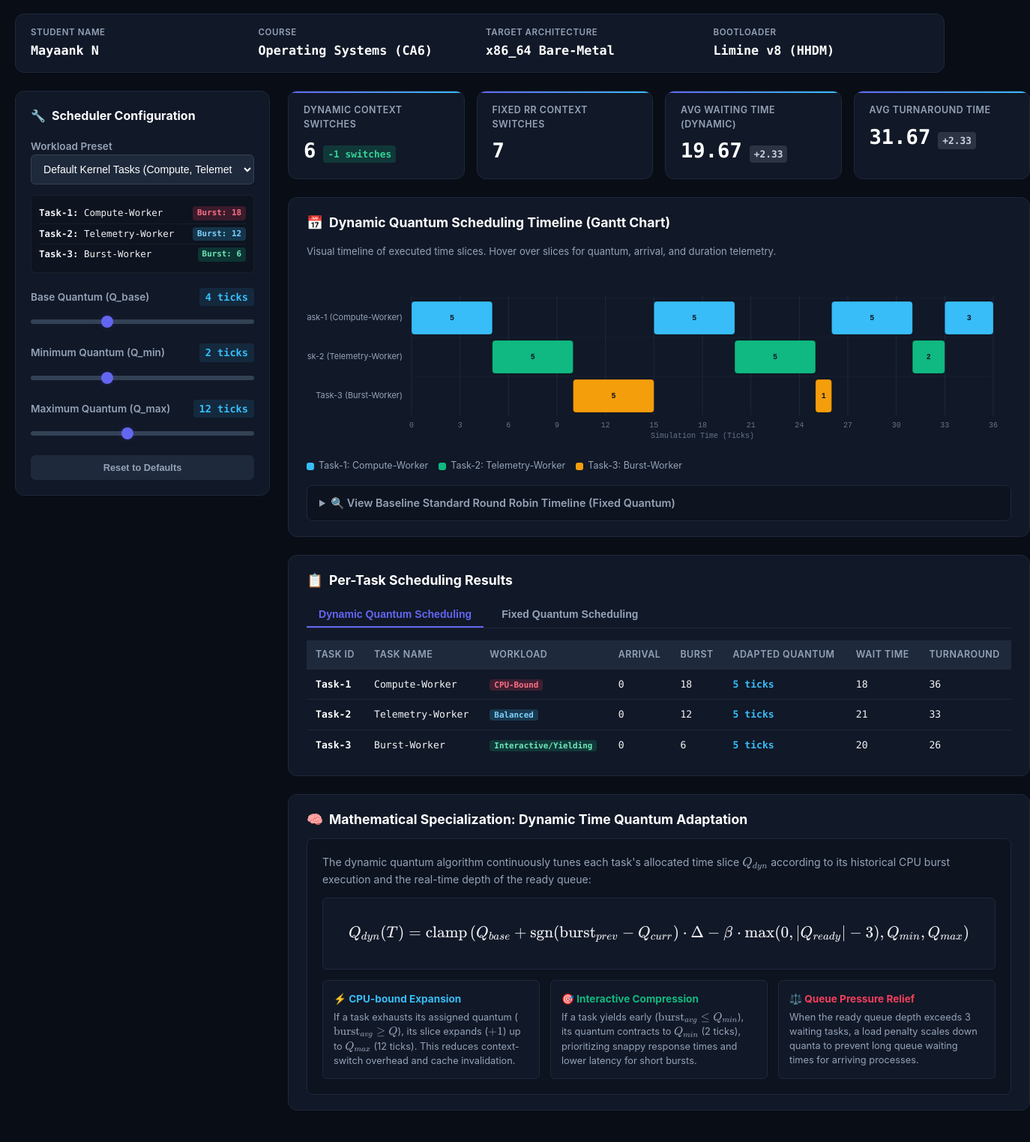
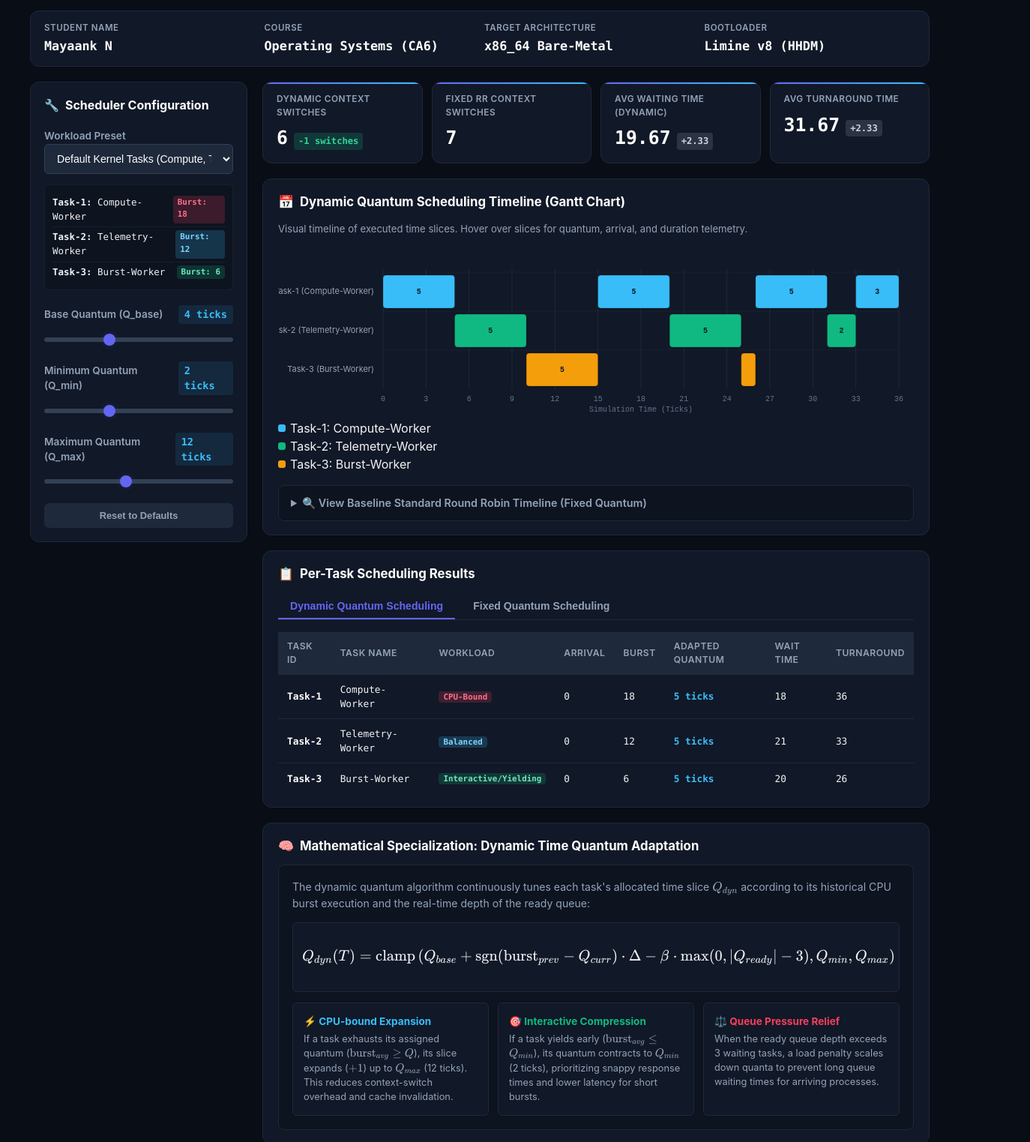
Before and after one commit to MayaankN/mayaank-n-micro-os, a plain HTML site: page huggingface_space/index.html in a window 1280 px wide. Shown: the part 220-1743 px from the top of the page at 75% size, 1374 px wide, since content can reach past the window. Drawn offline with nearby package versions, Linux system fonts and the light colour scheme.

Commit message:
fix: improve scheduler simulator privacy and responsive rendering

```diff
--- a/huggingface_space/index.html
+++ b/huggingface_space/index.html
@@ -5,9 +5,9 @@
   <meta name="viewport" content="width=device-width, initial-scale=1.0">
   <title>Mayaank N – Micro-OS Scheduler Simulator</title>
   <meta name="description" content="Interactive Companion Simulator for Bare-Metal x86_64 Rust Microkernel featuring Dynamic Quantum Round Robin Scheduling.">
-  <link rel="stylesheet" href="https://cdn.jsdelivr.net/npm/katex@0.16.8/dist/katex.min.css" integrity="sha384-GvrOXuhMATgEsSwCs4smqk74XY45hQltWFL3UUCvX07UB9CX1445VcAQBOlC94w5" crossorigin="anonymous">
-  <script defer src="https://cdn.jsdelivr.net/npm/katex@0.16.8/dist/katex.min.js" integrity="sha384-cpW21h6RZv/phavutF+NWtTlCXcAbUK14nVGu480zQBrcelFYzdnT2KJa2mvcCAe" crossorigin="anonymous"></script>
-  <script defer src="https://cdn.jsdelivr.net/npm/katex@0.16.8/dist/contrib/auto-render.min.js" integrity="sha384-+VBxd3r6XgURycqtZ117nYw44OOcIax56Z4dCRWbxyPt0Koah1uHoK0o4+/RRE05" crossorigin="anonymous" onload="renderMathInElement(document.body);"></script>
+  <link rel="stylesheet" href="https://cdn.jsdelivr.net/npm/katex@0.16.11/dist/katex.min.css">
+  <script defer src="https://cdn.jsdelivr.net/npm/katex@0.16.11/dist/katex.min.js"></script>
+  <script defer src="https://cdn.jsdelivr.net/npm/katex@0.16.11/dist/contrib/auto-render.min.js"></script>
   <style>
     :root {
       --bg: #090d16;
@@ -29,16 +29,21 @@
     }
 
     * { box-sizing: border-box; margin: 0; padding: 0; }
+    html, body {
+      overflow-x: hidden;
+      max-width: 100vw;
+    }
     body {
       background-color: var(--bg);
       color: var(--text);
       font-family: var(--font);
       line-height: 1.5;
-      padding: 24px 20px 48px;
+      padding: 20px 16px 40px;
     }
 
     .container {
-      max-width: 1380px;
+      max-width: 1200px;
+      width: 100%;
       margin: 0 auto;
     }
 
@@ -100,11 +105,11 @@
       background: var(--card-bg);
       border: 1px solid var(--card-border);
       border-radius: 12px;
-      padding: 16px 20px;
-      margin-bottom: 24px;
+      padding: 14px 18px;
+      margin-bottom: 20px;
       display: grid;
-      grid-template-columns: repeat(auto-fit, minmax(200px, 1fr));
-      gap: 16px;
+      grid-template-columns: repeat(auto-fit, minmax(170px, 1fr));
+      gap: 12px;
     }
     .student-item {
       display: flex;
@@ -128,11 +133,13 @@
     /* Main Grid Layout */
     .dashboard-layout {
       display: grid;
-      grid-template-columns: 340px 1fr;
-      gap: 24px;
+      grid-template-columns: 290px minmax(0, 1fr);
+      gap: 20px;
+      align-items: start;
     }
-    @media (max-width: 980px) {
+    @media (max-width: 960px) {
       .dashboard-layout { grid-template-columns: 1fr; }
+      .controls-panel { position: static; top: 0; }
     }
 
     /* Sidebar / Controls */
@@ -140,7 +147,7 @@
       background: var(--card-bg);
       border: 1px solid var(--card-border);
       border-radius: 12px;
-      padding: 20px;
+      padding: 18px;
       height: fit-content;
       position: sticky;
       top: 20px;
@@ -237,24 +244,26 @@
 
     /* Main Display Area */
     .main-telemetry {
+      min-width: 0;
       display: flex;
       flex-direction: column;
-      gap: 24px;
+      gap: 20px;
     }
 
     /* Metric Cards */
     .metrics-row {
       display: grid;
-      grid-template-columns: repeat(auto-fit, minmax(210px, 1fr));
-      gap: 16px;
+      grid-template-columns: repeat(auto-fit, minmax(175px, 1fr));
+      gap: 12px;
     }
     .metric-card {
       background: var(--card-bg);
       border: 1px solid var(--card-border);
       border-radius: 12px;
-      padding: 16px 20px;
+      padding: 14px 18px;
       position: relative;
       overflow: hidden;
+      min-width: 0;
     }
     .metric-card::before {
       content: "";
@@ -263,7 +272,7 @@
       background: linear-gradient(90deg, var(--primary), var(--accent-cyan));
     }
     .metric-title {
-      font-size: 0.78rem;
+      font-size: 0.74rem;
       text-transform: uppercase;
       letter-spacing: 0.04em;
       color: var(--text-muted);
@@ -273,16 +282,17 @@
     .metric-value-row {
       display: flex;
       align-items: baseline;
-      gap: 10px;
+      gap: 8px;
+      flex-wrap: wrap;
     }
     .metric-val {
-      font-size: 1.7rem;
+      font-size: 1.55rem;
       font-weight: 800;
       font-family: var(--mono);
       color: #fff;
     }
     .metric-delta {
-      font-size: 0.8rem;
+      font-size: 0.76rem;
       font-weight: 700;
       padding: 2px 6px;
       border-radius: 4px;
@@ -297,16 +307,19 @@
       background: var(--card-bg);
       border: 1px solid var(--card-border);
       border-radius: 12px;
-      padding: 20px 24px;
+      padding: 18px 20px;
+      min-width: 0;
     }
     .telemetry-header {
       display: flex;
       justify-content: space-between;
       align-items: center;
-      margin-bottom: 16px;
+      margin-bottom: 14px;
+      flex-wrap: wrap;
+      gap: 8px;
     }
     .card-title {
-      font-size: 1.1rem;
+      font-size: 1.05rem;
       font-weight: 700;
       display: flex;
       align-items: center;
@@ -319,10 +332,16 @@
       position: relative;
       width: 100%;
       overflow-x: auto;
-      padding: 10px 0;
+      -webkit-overflow-scrolling: touch;
+      padding: 6px 0;
     }
     canvas {
       display: block;
+      width: 100%;
+      max-width: 100%;
+      border-radius: 6px;
+      cursor: crosshair;
+    }
       border-radius: 6px;
       cursor: crosshair;
     }
@@ -419,11 +438,13 @@
     .table-container {
       width: 100%;
       overflow-x: auto;
+      -webkit-overflow-scrolling: touch;
     }
     table {
       width: 100%;
+      min-width: 460px;
       border-collapse: collapse;
-      font-size: 0.85rem;
+      font-size: 0.82rem;
       text-align: left;
     }
     th {
@@ -431,7 +452,7 @@
       background: #1e293b;
       color: var(--text-muted);
       font-weight: 600;
-      font-size: 0.78rem;
+      font-size: 0.76rem;
       text-transform: uppercase;
       letter-spacing: 0.04em;
     }
@@ -439,7 +460,7 @@
       padding: 10px 12px;
       border-bottom: 1px solid var(--card-border);
       font-family: var(--mono);
-      font-size: 0.82rem;
+      font-size: 0.8rem;
     }
     tr:last-child td { border-bottom: none; }
     tr:hover td { background: rgba(255, 255, 255, 0.02); }
@@ -449,23 +470,25 @@
       background: #0d131f;
       border: 1px solid var(--card-border);
       border-radius: 8px;
-      padding: 20px;
+      padding: 18px;
       margin-top: 12px;
+      overflow: hidden;
     }
     .math-formula-box {
       background: #111827;
       border: 1px solid #1f293d;
       border-radius: 6px;
-      padding: 16px;
+      padding: 16px 12px;
       margin: 14px 0;
       text-align: center;
-      font-size: 1.1rem;
+      font-size: 1.05rem;
       overflow-x: auto;
+      -webkit-overflow-scrolling: touch;
     }
     .math-principles {
       display: grid;
-      grid-template-columns: repeat(auto-fit, minmax(260px, 1fr));
-      gap: 14px;
+      grid-template-columns: repeat(auto-fit, minmax(220px, 1fr));
+      gap: 12px;
       margin-top: 14px;
     }
     .principle-box {
@@ -629,7 +652,7 @@
 
         <div class="gantt-wrapper">
           <div id="gantt-tooltip"></div>
-          <canvas id="gantt-canvas-dynamic" width="940" height="200"></canvas>
+          <canvas id="gantt-canvas-dynamic" height="220"></canvas>
         </div>
         <div class="timeline-legend" id="legend-dynamic"></div>
 
@@ -639,7 +662,7 @@
           <div class="accordion-content">
             <p style="font-size: 0.82rem; color: var(--text-muted); margin-bottom: 10px;">Shows baseline Round Robin execution without dynamic quantum adaptation (fixed time quantum of <span id="label-fixed-q">4</span> ticks).</p>
             <div class="gantt-wrapper">
-              <canvas id="gantt-canvas-fixed" width="940" height="200"></canvas>
+              <canvas id="gantt-canvas-fixed" height="220"></canvas>
             </div>
             <div class="timeline-legend" id="legend-fixed"></div>
           </div>
@@ -706,8 +729,10 @@
             The dynamic quantum algorithm continuously tunes each task's allocated time slice \(Q_{dyn}\) according to its historical CPU burst execution and the real-time depth of the ready queue:
           </p>
 
-          <div class="math-formula-box">
-            $$Q_{dyn}(T) = \text{clamp}\left( Q_{base} + \text{sgn}(\text{burst}_{prev} - Q_{curr}) \cdot \Delta - \beta \cdot \max(0, |Q_{ready}| - 3), Q_{min}, Q_{max} \right)$$
+          <div class="math-formula-box" id="math-formula">
+            <span class="math-fallback" style="font-family: var(--mono); font-size: 0.95rem; color: #a5b4fc; letter-spacing: 0.02em;">
+              <em>Q</em><sub>dyn</sub>(<em>T</em>) = clamp( <em>Q</em><sub>base</sub> + sgn(burst<sub>prev</sub> &minus; <em>Q</em><sub>curr</sub>) &middot; &Delta; &minus; &beta; &middot; max(0, |<em>Q</em><sub>ready</sub>| &minus; 3), <em>Q</em><sub>min</sub>, <em>Q</em><sub>max</sub> )
+            </span>
           </div>
 
           <div class="math-principles">
@@ -944,12 +969,12 @@ function updatePresetTaskList(presetKey) {
 function renderGantt(canvas, result, distinctTasks) {
   const ctx = canvas.getContext("2d");
   const dpr = window.devicePixelRatio || 1;
-  const rect = canvas.getBoundingClientRect();
-  const width = rect.width || 940;
+  const parentWidth = canvas.parentElement ? canvas.parentElement.clientWidth : 0;
+  const width = Math.max(parentWidth || canvas.clientWidth || 700, 460);
   const height = 220;
 
-  canvas.width = width * dpr;
-  canvas.height = height * dpr;
+  canvas.width = Math.floor(width * dpr);
+  canvas.height = Math.floor(height * dpr);
   canvas.style.width = width + "px";
   canvas.style.height = height + "px";
   ctx.scale(dpr, dpr);
@@ -957,8 +982,8 @@ function renderGantt(canvas, result, distinctTasks) {
   ctx.clearRect(0, 0, width, height);
 
   const totalTime = Math.max(result.totalTime, 1);
-  const marginLeft = 140;
-  const marginRight = 24;
+  const marginLeft = width < 600 ? 100 : 140;
+  const marginRight = 20;
   const marginTop = 30;
   const marginBottom = 34;
   const chartWidth = width - marginLeft - marginRight;
@@ -1184,9 +1209,62 @@ window.addEventListener("resize", () => {
   renderGantt(canvasFixed, resFixed, tasksConfig);
 });
 
+// --- KaTeX Mathematical Rendering Controller ---
+function renderMath() {
+  const formulaLatex = "Q_{dyn}(T) = \\text{clamp}\\left( Q_{base} + \\text{sgn}(\\text{burst}_{prev} - Q_{curr}) \\cdot \\Delta - \\beta \\cdot \\max(0, |Q_{ready}| - 3), Q_{min}, Q_{max} \\right)";
+  const formulaElem = document.getElementById("math-formula");
+
+  // 1. Direct KaTeX rendering for the primary dynamic quantum equation
+  if (typeof katex !== "undefined" && formulaElem) {
+    try {
+      katex.render(formulaLatex, formulaElem, {
+        displayMode: true,
+        throwOnError: false
+      });
+    } catch (err) {
+      console.warn("KaTeX direct formula render failed:", err);
+    }
+  }
+
+  // 2. Auto-render extension for inline mathematical notation across cards
+  if (typeof renderMathInElement === "function") {
+    try {
+      renderMathInElement(document.body, {
+        delimiters: [
+          { left: "$$", right: "$$", display: true },
+          { left: "\\[", right: "\\]", display: true },
+          { left: "\\(", right: "\\)", display: false },
+          { left: "$", right: "$", display: false }
+        ],
+        ignoredTags: ["script", "noscript", "style", "textarea", "pre", "code"],
+        throwOnError: false
+      });
+    } catch (err) {
+      console.warn("KaTeX auto-render extension error:", err);
+    }
+  }
+}
+
+// Polling scheduler ensuring KaTeX renders whether scripts load before or after DOM ready
+function scheduleMathRender() {
+  renderMath();
+  let attempts = 0;
+  const timer = setInterval(() => {
+    attempts++;
+    if (typeof katex !== "undefined" || attempts > 25) {
+      renderMath();
+      clearInterval(timer);
+    }
+  }, 120);
+}
+
+document.addEventListener("DOMContentLoaded", scheduleMathRender);
+window.addEventListener("load", scheduleMathRender);
+
 // Initial boot
 updatePresetTaskList("default");
 runSimulation();
+scheduleMathRender();
 </script>
 
 </body>
```
